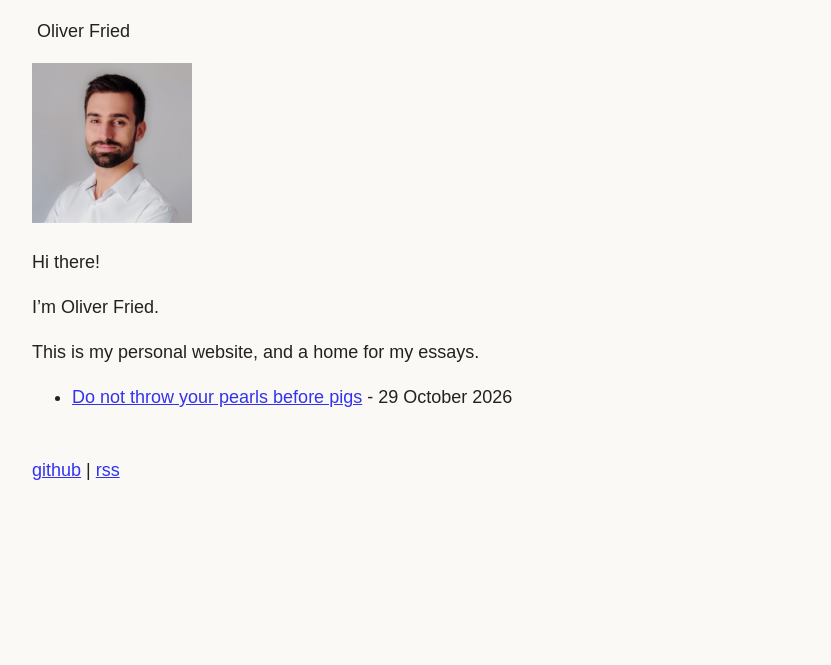
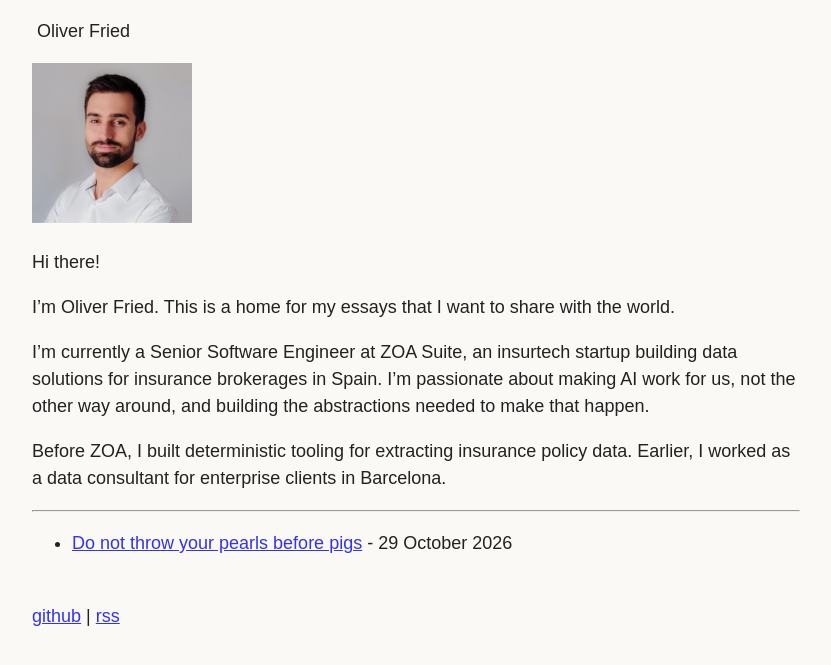
Before and after one commit to oliver-fried/oliverfried-blog, a Jekyll site: the page built from index.md, in a window 1280 px wide. Shown: the top 665 px of the page, without its empty margins (224-1055 px from the left). Built offline with Jekyll 4.4.1, drawn with Linux system fonts in a browser that asks for light colours.

Commit message:
Expand home page introduction with Oliver’s background and interests
Replace the short introduction with the supplied biography, correcting grammar and spelling. Add a divider before the essay list.

```diff
--- a/index.md
+++ b/index.md
@@ -5,9 +5,13 @@
 
 Hi there!
 
-I'm Oliver Fried.
+I'm Oliver Fried. This is a home for my essays that I want to share with the world.
 
-This is my personal website, and a home for my essays.
+I'm currently a Senior Software Engineer at ZOA Suite, an insurtech startup building data solutions for insurance brokerages in Spain. I'm passionate about making AI work for us, not the other way around, and building the abstractions needed to make that happen.
+
+Before ZOA, I built deterministic tooling for extracting insurance policy data. Earlier, I worked as a data consultant for enterprise clients in Barcelona.
+
+---
 
 <ul>
 {% for post in site.posts %}
```
